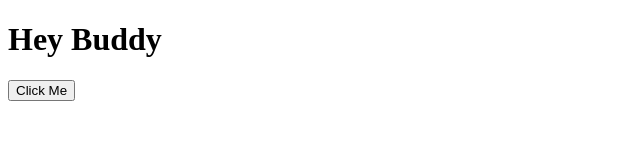
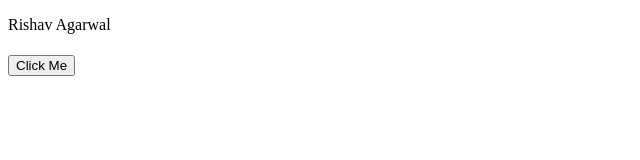
Before and after one commit to Reshu-Agarwal-AU17/WEB, a plain HTML site: page Trash/dom.html in a window 1280 px wide. Both pictures are taken after a click on the button "Click Me". Shown: the whole page, without its empty margins (0-640 px from the left). Drawn offline with Linux system fonts and the light colour scheme.

```diff
--- a/Trash/dom.html
+++ b/Trash/dom.html
@@ -1,29 +1,26 @@
 <!DOCTYPE html>
 <html lang="en">
+  <head>
+    <meta charset="UTF-8" />
+    <meta http-equiv="X-UA-Compatible" content="IE=edge" />
+    <meta name="viewport" content="width=device-width, initial-scale=1.0" />
+    <title>JavaScript</title>
+    <script>
+      function wap() {
+        // document.getElementById("wap").innerHTML = "Rishav";
 
-<head>
-    <meta charset="UTF-8">
-    <meta http-equiv="X-UA-Compatible" content="IE=edge">
-    <meta name="viewport" content="width=device-width, initial-scale=1.0">
-    <title>Document</title>
+        let x = document.getElementById("wap");
+        x.innerHTML = "Rishav Agarwal";
+      }
+    </script>
+  </head>
+  <body>
+    <p id="wap"></p>
+
+    <h1 id="result"></h1>
+    <button onclick="wap()">Click Me</button>
     <script>
-        function prnt() {
-            let z = document.getElementById("Rishav")
-            z.innerHTML = "Hey Buddy";
-        }
+      //   document.getElementById("result").innerHTML = "Rishav";
     </script>
-</head>
-
-<body>
-    <h1 id="Rishav"></h1>
-    <button onclick="prnt()">Click Me</button>
-
-    <!-- <p id="result"></p>
-    <script>
-        document.getElementById("result").innerHTML = "Rishav"
-    </script> -->
-</body>
-
-
-
+  </body>
 </html>
```
